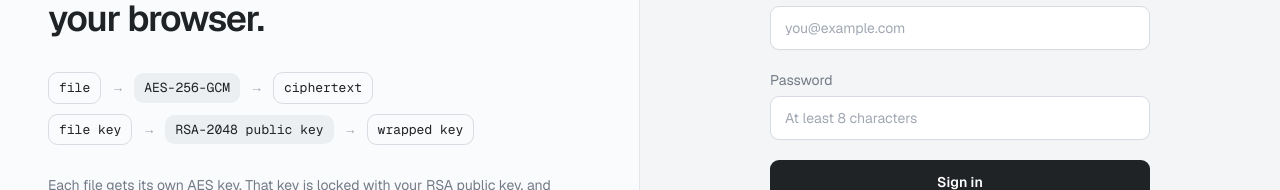
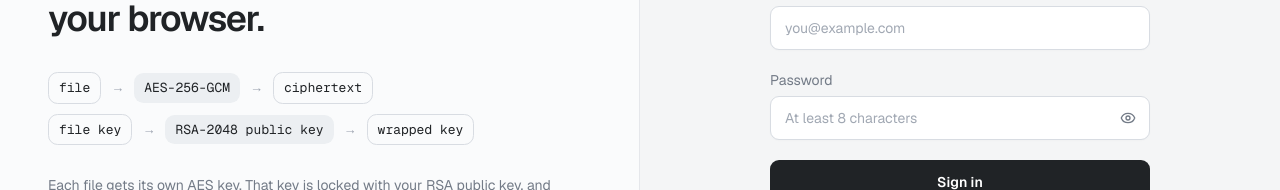
Before and after one commit to Izzy678/vault-space, a Next.js app in the folder apps/frontend/: page /login in a window 1280 px wide. Shown: the part 328-518 px from the top of the page. Built offline with nearby package versions, Linux system fonts and the light colour scheme; no server answers.

Commit message:
feat(frontend): add show/hide toggle for password and passphrase fields
Let users verify what they typed on sign-in, register, vault unlock, and
in-app password/passphrase forms without leaving the field masked by default.

```diff
--- a/apps/frontend/src/app/(app)/keys/page.tsx
+++ b/apps/frontend/src/app/(app)/keys/page.tsx
@@ -19,6 +19,7 @@ import {
 } from "@/lib/contacts";
 import type { VaultPackagePayload } from "@/lib/crypto";
 import { formatFingerprint } from "@/lib/settings";
+import { SecretInput } from "@/components/ui/secret-input";
 import { useVault } from "@/lib/vault/VaultProvider";
 
 type VaultMeta = VaultPackagePayload & { createdAt?: string; status?: string };
@@ -513,9 +514,23 @@ function Field({
   autoComplete?: string;
   minLength?: number;
 }) {
+  const inputClass =
+    "w-full rounded-[10px] border border-app-input-border bg-app-surface px-3 py-2 text-sm outline-none focus:border-app-focus focus:ring-2 focus:ring-app-focus/20";
+
   return (
     <label className="block text-sm">
       <span className="mb-1 block text-app-muted">{label}</span>
+      {type === "password" ? (
+        <SecretInput
+          required
+          value={value}
+          minLength={minLength}
+          autoComplete={autoComplete}
+          onChange={(e) => onChange(e.target.value)}
+          secretLabel="passphrase"
+          className={inputClass}
+        />
+      ) : (
         <input
           type={type}
           required
@@ -523,8 +538,9 @@ function Field({
           minLength={minLength}
           autoComplete={autoComplete}
           onChange={(e) => onChange(e.target.value)}
-        className="w-full rounded-[10px] border border-app-input-border bg-app-surface px-3 py-2 text-sm outline-none focus:border-app-focus focus:ring-2 focus:ring-app-focus/20"
+          className={inputClass}
         />
+      )}
     </label>
   );
 }
--- a/apps/frontend/src/app/(app)/settings/page.tsx
+++ b/apps/frontend/src/app/(app)/settings/page.tsx
@@ -19,6 +19,7 @@ import {
   fetchTwofaStatus,
   type TwofaSetup,
 } from "@/lib/twofa";
+import { SecretInput } from "@/components/ui/secret-input";
 import { useVault } from "@/lib/vault/VaultProvider";
 
 type SessionRow = {
@@ -528,8 +529,7 @@ export default function SettingsPage() {
                   <span className="text-[12px] font-medium text-app-muted">
                     Current password
                   </span>
-                  <input
-                    type="password"
+                  <SecretInput
                     required
                     autoComplete="current-password"
                     value={currentPassword}
@@ -541,8 +541,7 @@ export default function SettingsPage() {
                   <span className="text-[12px] font-medium text-app-muted">
                     New password
                   </span>
-                  <input
-                    type="password"
+                  <SecretInput
                     required
                     minLength={8}
                     autoComplete="new-password"
@@ -555,8 +554,7 @@ export default function SettingsPage() {
                   <span className="text-[12px] font-medium text-app-muted">
                     Confirm new password
                   </span>
-                  <input
-                    type="password"
+                  <SecretInput
                     required
                     minLength={8}
                     autoComplete="new-password"
--- a/apps/frontend/src/app/login/page.tsx
+++ b/apps/frontend/src/app/login/page.tsx
@@ -5,6 +5,7 @@ import { FormEvent, useState } from "react";
 import { useRouter } from "next/navigation";
 import {
   AuthField,
+  AuthSecretField,
   AuthShell,
   authInputClass,
   authPrimaryBtnClass,
@@ -129,18 +130,15 @@ export default function LoginPage() {
             placeholder="you@example.com"
           />
         </AuthField>
-        <AuthField label="Password">
-          <input
-            type="password"
+        <AuthSecretField
+          label="Password"
           required
           minLength={8}
           autoComplete="current-password"
           value={password}
           onChange={(e) => setPassword(e.target.value)}
-            className={authInputClass}
           placeholder="At least 8 characters"
         />
-        </AuthField>
         {error ? (
           <p role="alert" className="text-sm text-app-danger">
             {error}
--- a/apps/frontend/src/app/register/page.tsx
+++ b/apps/frontend/src/app/register/page.tsx
@@ -5,6 +5,7 @@ import { FormEvent, useState } from "react";
 import { useRouter } from "next/navigation";
 import {
   AuthField,
+  AuthSecretField,
   AuthShell,
   authInputClass,
   authPrimaryBtnClass,
@@ -72,18 +73,15 @@ export default function RegisterPage() {
             placeholder="you@example.com"
           />
         </AuthField>
-        <AuthField label="Password">
-          <input
-            type="password"
+        <AuthSecretField
+          label="Password"
           required
           minLength={8}
           autoComplete="new-password"
           value={password}
           onChange={(e) => setPassword(e.target.value)}
-            className={authInputClass}
           placeholder="At least 8 characters"
         />
-        </AuthField>
         {error ? (
           <p role="alert" className="text-sm text-app-danger">
             {error}
--- a/apps/frontend/src/app/security/page.tsx
+++ b/apps/frontend/src/app/security/page.tsx
@@ -3,9 +3,8 @@
 import { FormEvent, useEffect, useState } from "react";
 import { useRouter } from "next/navigation";
 import {
-  AuthField,
+  AuthSecretField,
   AuthShell,
-  authInputClass,
   authPrimaryBtnClass,
 } from "@/components/auth/AuthShell";
 import { useAuth } from "@/lib/auth/AuthProvider";
@@ -118,31 +117,27 @@ export default function SecurityPage() {
       }
     >
       <form onSubmit={onSubmit} className="space-y-4">
-        <AuthField label="Vault passphrase">
-          <input
-            type="password"
+        <AuthSecretField
+          label="Vault passphrase"
+          secretLabel="passphrase"
           required
           autoComplete="off"
           value={passphrase}
           onChange={(e) => setPassphrase(e.target.value)}
-            className={authInputClass}
           placeholder={
             mode === "setup" ? "At least 10 characters" : "Your vault passphrase"
           }
         />
-        </AuthField>
         {mode === "setup" ? (
-          <AuthField label="Confirm passphrase">
-            <input
-              type="password"
+          <AuthSecretField
+            label="Confirm passphrase"
+            secretLabel="passphrase"
             required
             autoComplete="off"
             value={confirm}
             onChange={(e) => setConfirm(e.target.value)}
-              className={authInputClass}
             placeholder="Repeat passphrase"
           />
-          </AuthField>
         ) : null}
         {error ? <p className="text-sm text-app-danger">{error}</p> : null}
         <button
--- a/apps/frontend/src/components/auth/AuthShell.tsx
+++ b/apps/frontend/src/components/auth/AuthShell.tsx
@@ -1,5 +1,9 @@
+"use client";
+
 import Link from "next/link";
+import { useId, type ComponentProps } from "react";
 import { LogoMark } from "@/components/app/icons";
+import { SecretInput } from "@/components/ui/secret-input";
 
 function AuthBrand({ className = "" }: { className?: string }) {
   return (
@@ -100,6 +104,31 @@ export function AuthField({
   );
 }
 
+export function AuthSecretField({
+  label,
+  secretLabel,
+  ...props
+}: {
+  label: string;
+  secretLabel?: string;
+} & Omit<ComponentProps<"input">, "type" | "className">) {
+  const id = useId();
+
+  return (
+    <div className="block text-sm text-app-muted">
+      <label htmlFor={id}>{label}</label>
+      <div className="mt-1.5">
+        <SecretInput
+          id={id}
+          secretLabel={secretLabel ?? label.toLowerCase()}
+          className={authInputClass}
+          {...props}
+        />
+      </div>
+    </div>
+  );
+}
+
 export const authInputClass =
   "h-11 w-full rounded-[9px] border border-app-input-border bg-app-surface px-3.5 text-sm text-app-text shadow-[0_1px_2px_rgb(16_24_40/2%)] outline-none transition placeholder:text-app-muted-2 focus:border-app-focus focus:ring-2 focus:ring-app-focus/15";
 
--- /dev/null
+++ b/apps/frontend/src/components/ui/secret-input.tsx
@@ -0,0 +1,42 @@
+"use client";
+
+import { useState, type ComponentProps } from "react";
+import { Eye, EyeOff } from "lucide-react";
+import { cn } from "cn";
+
+type SecretInputProps = Omit<ComponentProps<"input">, "type"> & {
+  /** Accessible name for the toggle; defaults to “password”. */
+  secretLabel?: string;
+};
+
+export function SecretInput({
+  className,
+  secretLabel = "password",
+  ...props
+}: SecretInputProps) {
+  const [visible, setVisible] = useState(false);
+
+  return (
+    <div className="relative">
+      <input
+        type={visible ? "text" : "password"}
+        className={cn(className, "pr-11")}
+        {...props}
+      />
+      <button
+        type="button"
+        tabIndex={-1}
+        onClick={() => setVisible((v) => !v)}
+        className="absolute right-1.5 top-1/2 inline-flex size-8 -translate-y-1/2 items-center justify-center rounded-md text-app-muted outline-none transition hover:bg-app-bg/60 hover:text-app-text focus-visible:ring-2 focus-visible:ring-app-focus"
+        aria-label={visible ? `Hide ${secretLabel}` : `Show ${secretLabel}`}
+        aria-pressed={visible}
+      >
+        {visible ? (
+          <EyeOff className="size-4" aria-hidden />
+        ) : (
+          <Eye className="size-4" aria-hidden />
+        )}
+      </button>
+    </div>
+  );
+}
```
Lines whose indentation alone changed are shown as unchanged.
